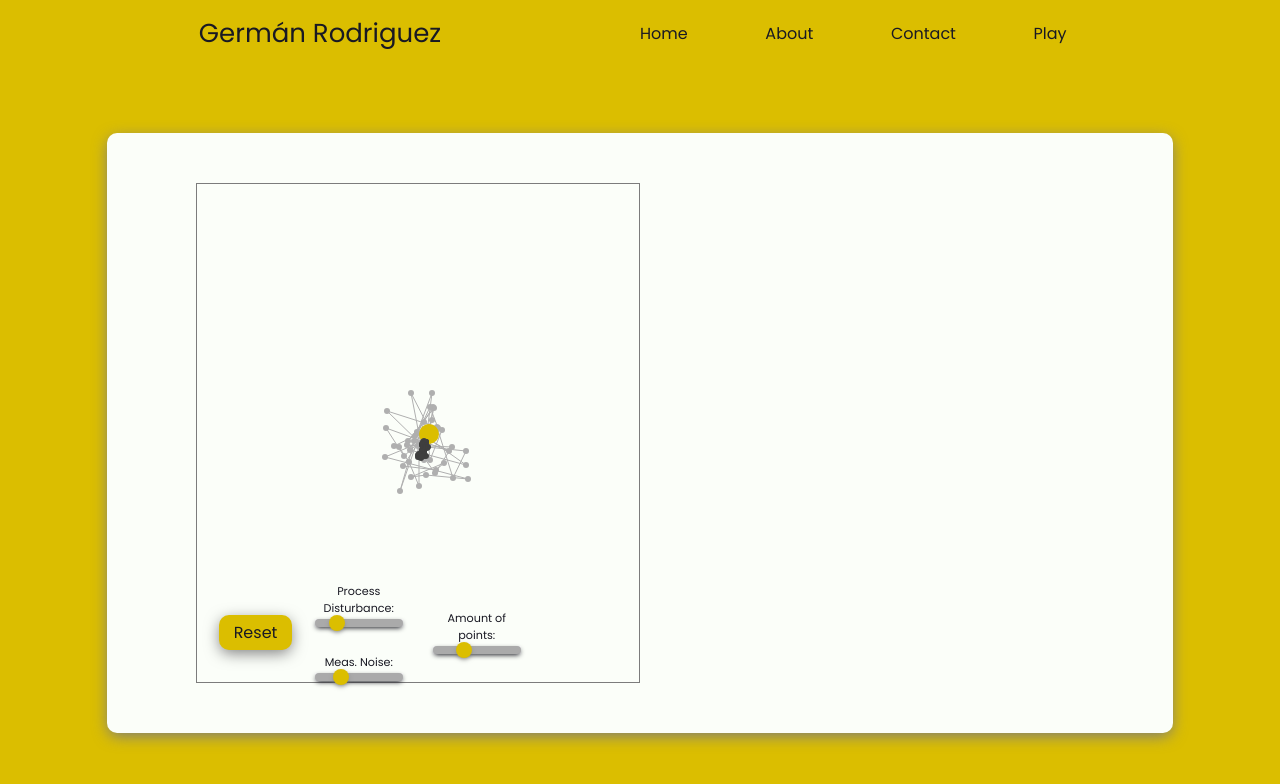
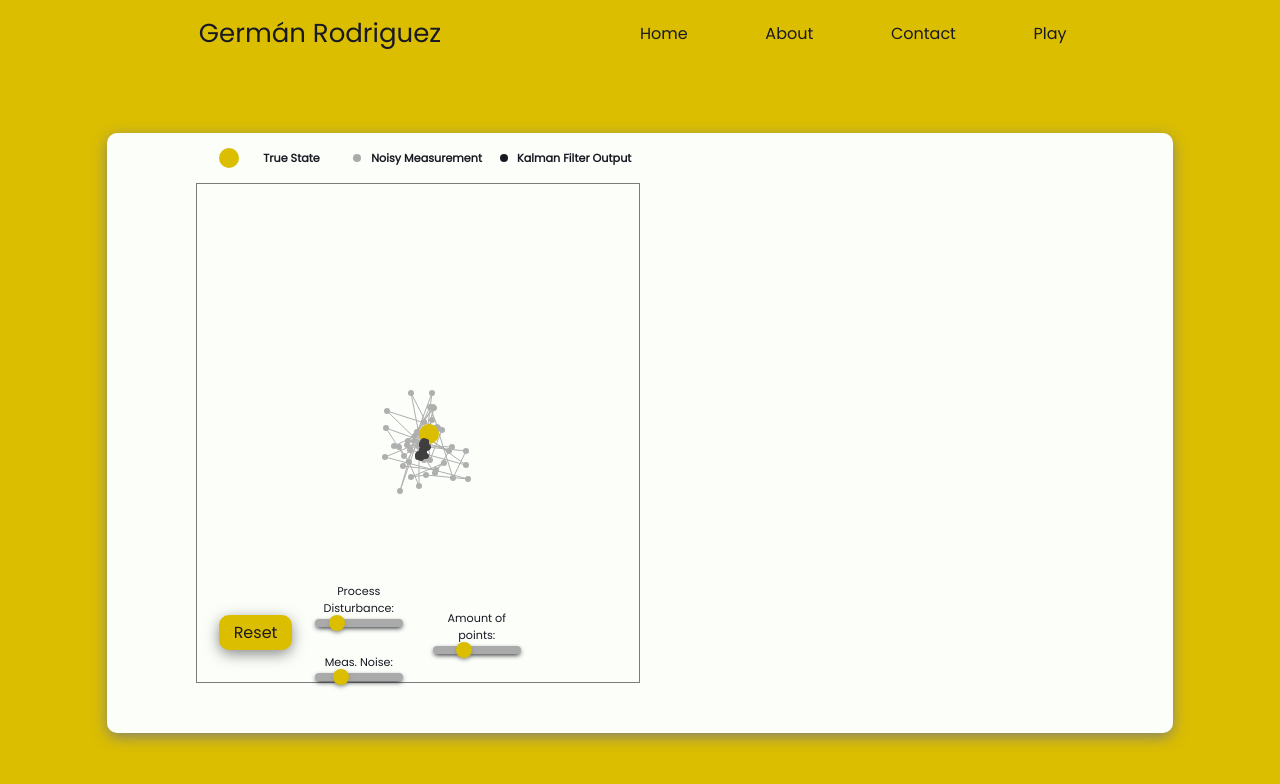
Before and after one commit to GrmanRodriguez/personal-website, a React (Create React App) app: page /play/kalman-filter in a window 1280 px wide. Shown: the top 784 px of the page. Built offline with nearby package versions, Linux system fonts and the light colour scheme.

Commit message:
added graphics to describe meaning of shapes in kalman filter game

```diff
--- a/src/app/views/play/kalman-filter/index.tsx
+++ b/src/app/views/play/kalman-filter/index.tsx
@@ -6,7 +6,7 @@ import { clearCanvas, drawCircle, drawLine, generateBoxMullerGaussian, resizeCan
 import Filter from './filter';
 import { useMediaQuery } from 'react-responsive';
 import { deviceSizes } from '../../../media';
-import { GameMenu, ResetButtonContainer, SecondSliderContainer, SliderContainer } from './styles';
+import { ExplanationContainer, GameMenu, MeasurementShape, ResetButtonContainer, SecondSliderContainer, SliderContainer, StateShape, KalmanShape } from './styles';
 import JoyStick from '../../../components/joystick';
 
 function KalmanFilter({ setWhiteNavbar} : ToggleNavbarProps) : JSX.Element {
@@ -247,6 +247,20 @@ function KalmanFilter({ setWhiteNavbar} : ToggleNavbarProps) : JSX.Element {
     return (
         <GridLayout color={LayoutColors.Yellow}>
             <GamePanel>
+                <ExplanationContainer>
+                    <div>
+                        <StateShape/>
+                        <span>True State</span>
+                    </div>
+                    <div>
+                        <MeasurementShape/>
+                        <span>Noisy Measurement</span>
+                    </div>
+                    <div>
+                        <KalmanShape/>
+                        <span>Kalman Filter Output</span>
+                    </div>
+                </ExplanationContainer>
                 <GameCanvasContainer>
                     <canvas ref={canvasRef}></canvas>
                     <GameMenu>
--- a/src/app/views/play/kalman-filter/styles.tsx
+++ b/src/app/views/play/kalman-filter/styles.tsx
@@ -1,4 +1,5 @@
 import styled from "styled-components";
+import { device } from "../../../media";
 
 export const GameMenu = styled.div`
     height: min(120px, 20%);
@@ -8,6 +9,55 @@ export const GameMenu = styled.div`
     display: grid;
     grid-template-columns: repeat(15, 1fr);
     place-items: center;
+
+    @media ${device.mobileL} {
+        grid-template-columns: repeat(12, 1fr);
+    }
+`
+
+export const ExplanationContainer = styled.div`
+    grid-column: 2/7;
+    grid-row: 1;
+    display: grid;
+    grid-template-columns: repeat(3, 1fr);
+
+    & > div {
+        display: flex;
+        flex-direction: row;
+        justify-content: space-evenly;
+        align-items: center;
+    }
+
+    & > div > span {
+        font-size: 0.7em;
+        font-weight: bold;
+        color: var(--black);
+    }
+
+    @media ${device.mobileL} {
+        grid-column: 2/12;
+    }
+`
+
+export const StateShape = styled.div`
+    width: 20px;
+    aspect-ratio: 1;
+    border-radius: 50%;
+    background-color: var(--yellow);
+`
+
+export const MeasurementShape = styled.div`
+    width: 8px;
+    aspect-ratio: 1;
+    border-radius: 50%;
+    background-color: var(--light-gray);
+`
+
+export const KalmanShape = styled.div`
+    width: 8px;
+    aspect-ratio: 1;
+    border-radius: 50%;
+    background-color: var(--black);
 `
 
 export const ResetButtonContainer = styled.div`
@@ -26,10 +76,6 @@ export const SliderContainer = styled.div`
         font-size: 0.7em;
         text-align: center;
     }
-
-    & > span {
-        font-size: 0.7em;
-    }
 `
 
 export const SecondSliderContainer = styled(SliderContainer)`
```
Also changed, not shown: src/app/style/shared-style-components.tsx (line endings or trailing spaces).
